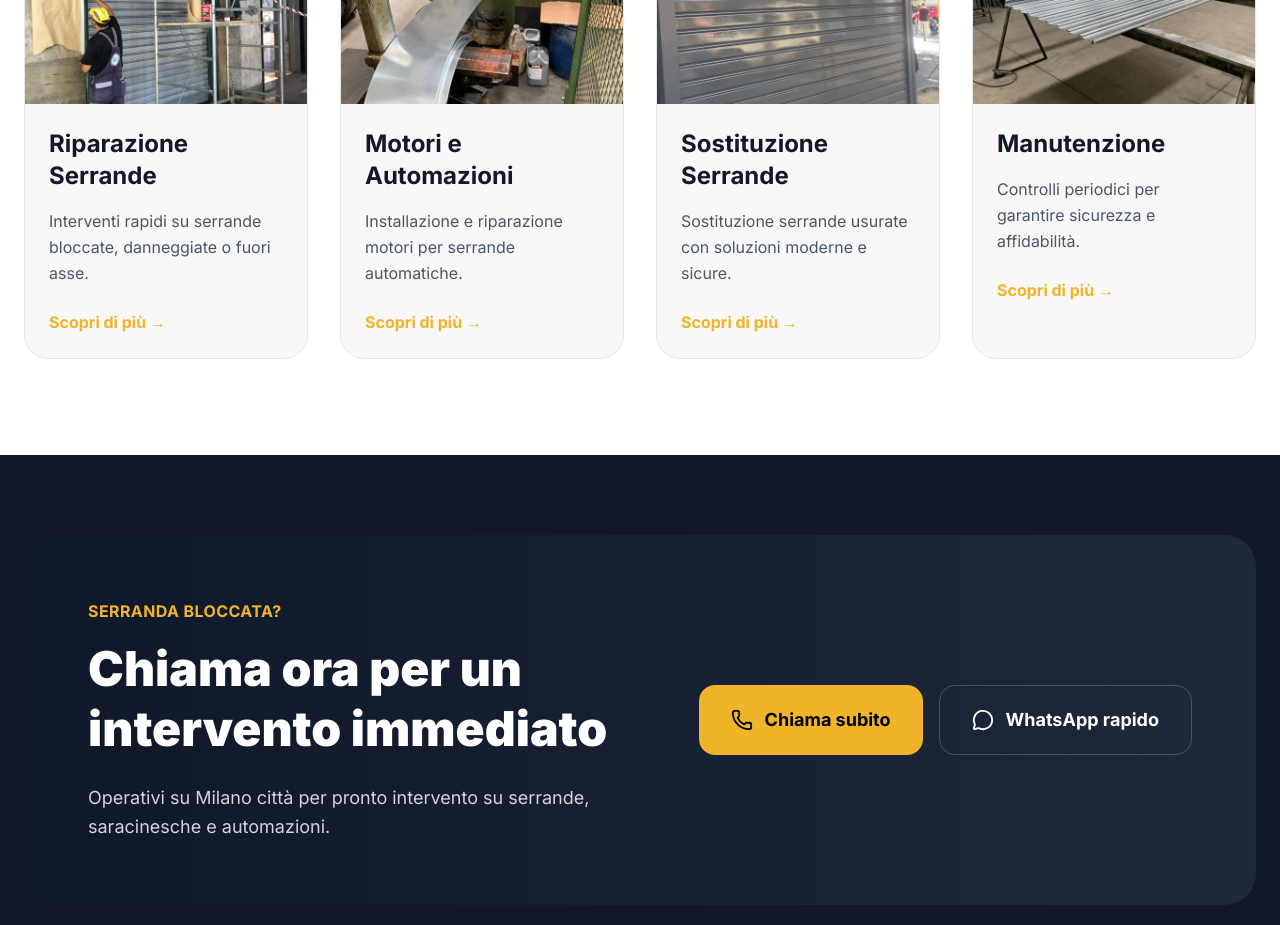
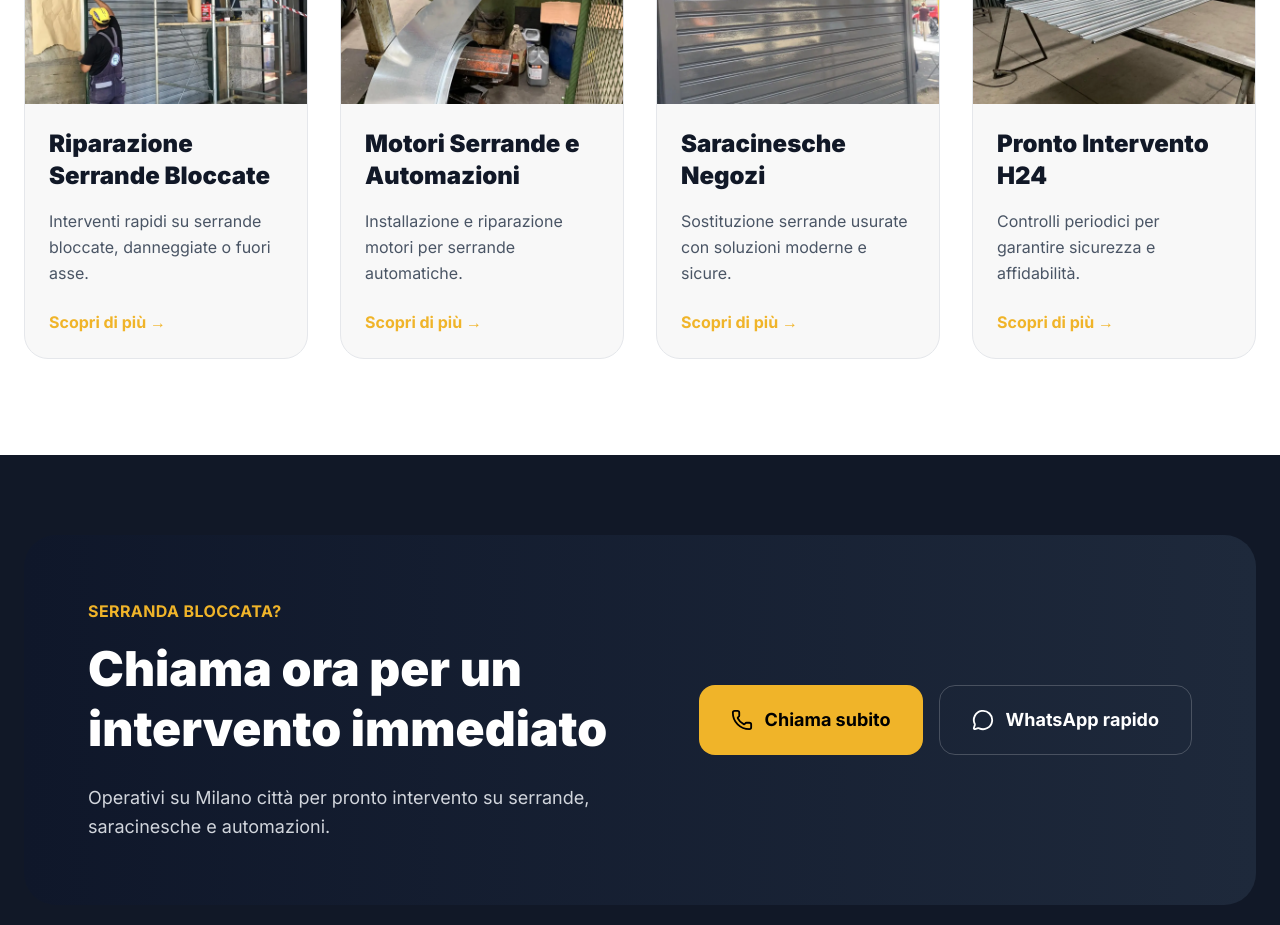
Before and after one commit to Simo-FI/abbinati-serrande, a Next.js app: page / in a window 1280 px wide. Shown: the part 1500-2425 px from the top of the page. Built offline with nearby package versions, Linux system fonts and the light colour scheme.

Commit message:
Add internal linking between homepage and SEO pages

```diff
--- a/app/page.tsx
+++ b/app/page.tsx
@@ -2,6 +2,7 @@
 
 import { useState } from "react";
 import Image from "next/image";
+import Link from "next/link";
 
 import {
   Phone,
@@ -424,9 +425,16 @@ export default function Home() {
 
               <div className="p-6">
 
-                <h3 className="text-2xl font-bold mb-4">
-                  Riparazione Serrande
-                </h3>
+                <h3 className="text-2xl font-black mb-4">
+
+  <Link
+    href="/riparazione-serrande-milano"
+    className="hover:text-[#f0b429] transition"
+  >
+    Riparazione Serrande Bloccate
+  </Link>
+
+</h3>
 
                 <p className="text-gray-600 leading-relaxed mb-6">
                   Interventi rapidi su serrande bloccate,
@@ -459,9 +467,16 @@ export default function Home() {
 
               <div className="p-6">
 
-                <h3 className="text-2xl font-bold mb-4">
-                  Motori e Automazioni
-                </h3>
+                <h3 className="text-2xl font-black mb-4">
+
+  <Link
+    href="/motori-serrande-milano"
+    className="hover:text-[#f0b429] transition"
+  >
+    Motori Serrande e Automazioni
+  </Link>
+
+</h3>
 
                 <p className="text-gray-600 leading-relaxed mb-6">
                   Installazione e riparazione motori
@@ -494,9 +509,16 @@ export default function Home() {
 
               <div className="p-6">
 
-                <h3 className="text-2xl font-bold mb-4">
-                  Sostituzione Serrande
-                </h3>
+                <h3 className="text-2xl font-black mb-4">
+
+  <Link
+    href="/saracinesche-negozi-milano"
+    className="hover:text-[#f0b429] transition"
+  >
+    Saracinesche Negozi
+  </Link>
+
+</h3>
 
                 <p className="text-gray-600 leading-relaxed mb-6">
                   Sostituzione serrande usurate
@@ -529,9 +551,16 @@ export default function Home() {
 
               <div className="p-6">
 
-                <h3 className="text-2xl font-bold mb-4">
-                  Manutenzione
-                </h3>
+                <h3 className="text-2xl font-black mb-4">
+
+  <Link
+    href="/pronto-intervento-serrande-milano"
+    className="hover:text-[#f0b429] transition"
+  >
+    Pronto Intervento H24
+  </Link>
+
+</h3>
 
                 <p className="text-gray-600 leading-relaxed mb-6">
                   Controlli periodici per garantire
```
